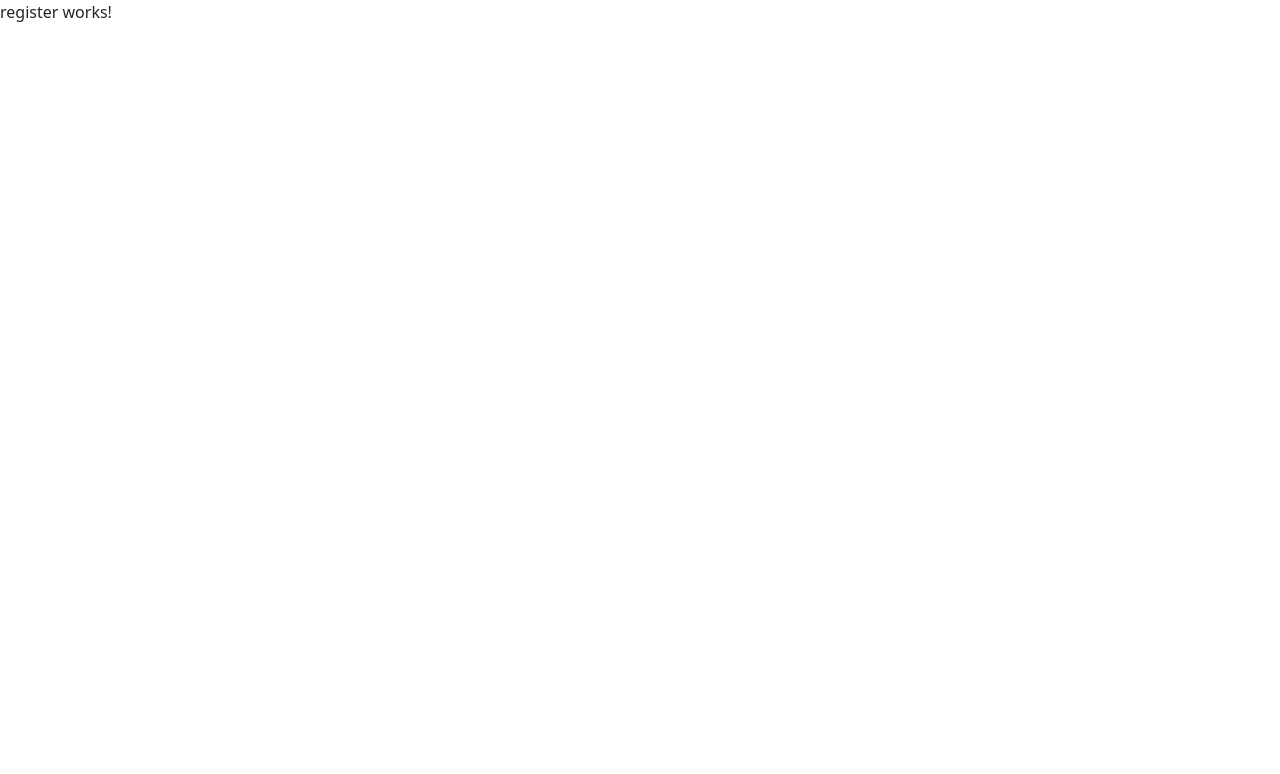
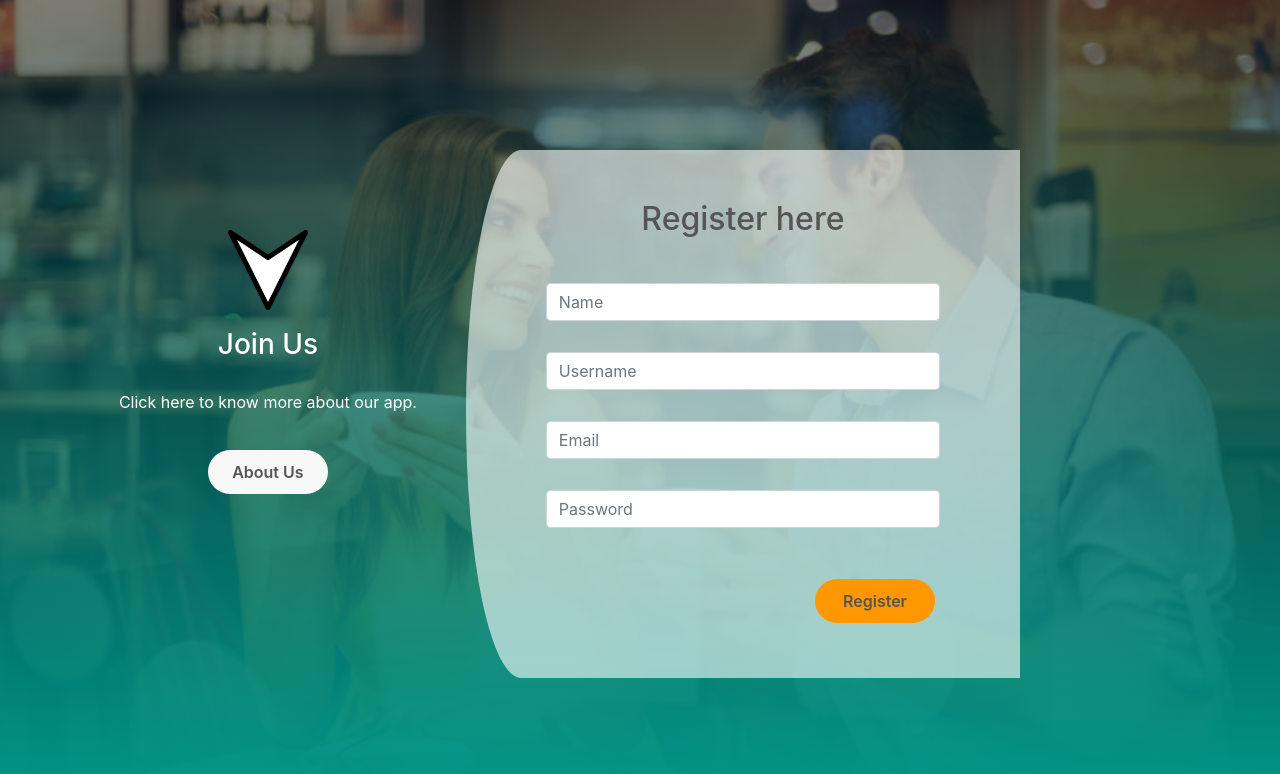
Before and after one commit to Baratheeswar/Dating-App, an Angular app: page /register in a window 1280 px wide. Shown: the top 774 px of the page. Built offline with nearby package versions, Linux system fonts and the light colour scheme.

Commit message:
Register form check in

```diff
--- a/src/app/info-page/info-page.component.css
+++ b/src/app/info-page/info-page.component.css
@@ -8,7 +8,6 @@
     background-size: cover;
     background-position: center;
     height: 100%;
-    min-height: 800px;
 }
 .logo{
     width: 50px;
@@ -71,4 +70,14 @@
         display: block;
         margin: 20px auto;
     }
+
+    #banner{
+        min-height: 800px;
+    }
 }
+
+@media screen and (max-height: 700px) {
+    #banner{
+        min-height: 800px;
+    }
+}
--- a/src/app/register/register.component.css
+++ b/src/app/register/register.component.css
@@ -0,0 +1,97 @@
+body{
+    background: linear-gradient(180deg ,rgb(0 0 0 /0.5),#009688),url('../../assets/dating.jpg');
+    background-size: cover;
+    background-position: center;
+    height: 100%;
+    padding-top: 150px !important;
+
+}
+
+body .container .row{
+}
+.register-left{
+    text-align: center;
+    color: white;
+    padding: 20px;
+}
+
+.register-left p{
+    padding: 20px 20px 0;
+}
+
+.register-left .btn-primary{
+    border-radius: 1.5rem;
+    border: none;
+    width: 120px;
+    background: #f8f8f8;
+    font-weight: 600;
+    color: #555;
+    margin-top: 20px;
+    padding: 10px;
+}
+.register-left .btn-primary:hover{
+    background: #000;
+}
+
+.register-right{
+    border: none;
+    background: rgb(255 255 255 /0.6);
+    border-top-left-radius: 10% 50%;
+    border-bottom-left-radius: 10% 50%;
+    padding: 50px;
+}
+
+.register-left img{
+    margin-top: 60px;
+    margin-bottom: 18px;
+    width: 80px;
+    animation: mover 1s infinite alternate;
+}
+
+.form-group{
+    padding-bottom: 15px;
+}
+
+.register-right h2{
+    text-align: center;
+    margin-bottom: 15px;
+    color: #555;
+}
+
+.register-form{
+    padding: 30px;
+}
+
+.register-right .btn-primary{
+    float: right;
+    border-radius: 1.5rem;
+    border: none;
+    width: 120px;
+    background: #ff9800;
+    font-weight: 600;
+    color: #555;
+    margin-top: 20px;
+    padding: 10px;
+}
+
+.register-right .btn-primary:hover{
+    background: #ff5722;
+
+}
+
+@keyframes mover {
+    0%{transform: translateY(0);}
+    100%{transform: translateY(100);}
+}
+
+@media screen and (max-width: 770px) {
+    body{
+        min-height: 1050px !important;
+    }
+}
+
+@media screen and (max-height: 700px) {
+    body{
+        min-height: 800px;
+    }
+}
--- a/src/app/register/register.component.html
+++ b/src/app/register/register.component.html
@@ -1 +1,37 @@
-<p>register works!</p>
+<head>
+    <link rel="stylesheet" href="https://stackpath.bootstrapcdn.com/bootstrap/4.3.1/css/bootstrap.min.css">
+</head>
+<body>
+    <div class="container">
+        <div class="row">
+            <div class="col-md-10">
+                <div class="row">
+                    <div class="col-md-5 register-left">
+                        <img src="../../assets/down_arrow.png" alt="">
+                        <h3>Join Us</h3>
+                        <p>Click here to know more about our app.</p>
+                        <button class="btn btn-primary"> About Us </button>
+                    </div>
+                    <div class="col-md-7 register-right">
+                        <h2>Register here</h2>
+                        <div class="register-form">
+                            <div class="form-group">
+                                <input type="text" class="form-control" placeholder="Name">
+                            </div>
+                            <div class="form-group">
+                                <input type="text" class="form-control" placeholder="Username">
+                            </div>
+                            <div class="form-group">
+                                <input type="email" class="form-control" placeholder="Email">
+                            </div>
+                            <div class="form-group">
+                                <input type="password" class="form-control" placeholder="Password">
+                            </div>
+                            <button type="button" class="btn btn-primary">Register</button>
+                        </div>
+                    </div>
+                </div>
+            </div>
+        </div>
+    </div>
+</body>
```
Also changed, not shown: src/assets/down_arrow.png (added).
